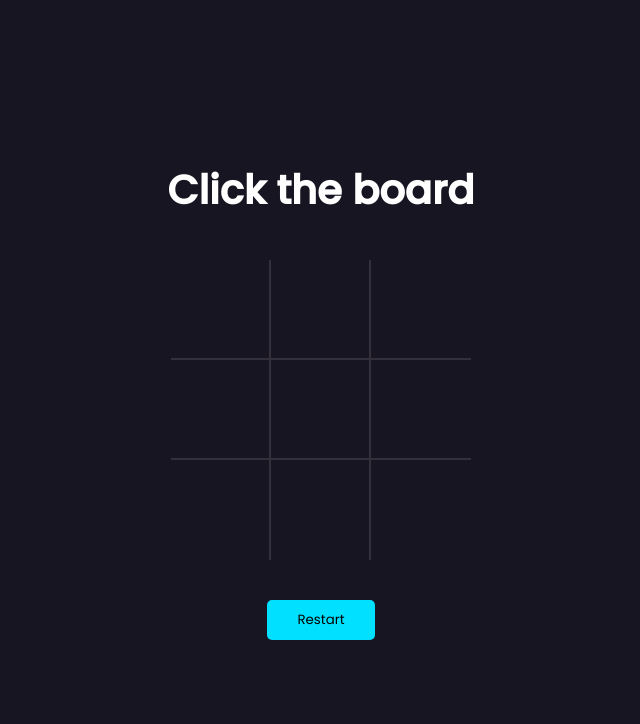
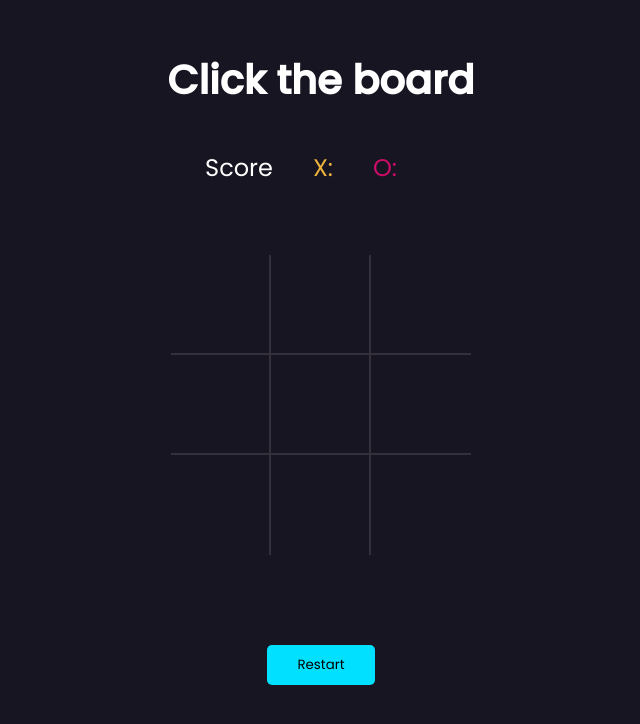
Before and after one commit to kazmonroy/tic-tac-toe, a plain HTML site: page index.html in a window 1280 px wide. Shown: the whole page, without its empty margins (319-959 px from the left). Drawn offline with Linux system fonts and the light colour scheme.

Commit message:
Add score tracker

```diff
--- a/app.js
+++ b/app.js
@@ -3,10 +3,10 @@ const board = (() => {
   const board = document.querySelector(".board");
   const restartBtn = document.querySelector(".restart-btn");
   const playerDisplay = document.querySelector(".turn-status");
+  const xScore = document.querySelector(".x-score");
+  const oScore = document.querySelector(".o-score");
 
   let oTurn;
-  const oPlayer = "o";
-  const xPlayer = "x";
   const winCombinations = [
     [0, 1, 2],
     [3, 4, 5],
@@ -18,21 +18,35 @@ const board = (() => {
     [2, 4, 6],
   ];
 
-  play = (e) => {
+  let xWins = 0;
+  let oWins = 0;
+
+  // Players
+  const _Players = (mark) => {
+    return { mark };
+  };
+
+  const player1 = _Players("o");
+  const player2 = _Players("x");
+  const oPlayer = player1.mark;
+  const xPlayer = player2.mark;
+
+  _play = (e) => {
     const cell = e.target;
     const currentPlayer = oTurn ? oPlayer : xPlayer;
-    addMark(cell, currentPlayer);
+    _addMark(cell, currentPlayer);
     switchPlayer();
-    addMarkHover();
+    _addMarkHover();
 
-    if (checkWin(currentPlayer)) {
-      endGame(false, currentPlayer);
+    if (_checkWin(currentPlayer)) {
+      countWins(currentPlayer);
+      _endGame(false, currentPlayer);
     } else if (isDraw()) {
-      endGame(true);
+      _endGame(true);
     }
   };
 
-  checkWin = (currentPlayer) => {
+  _checkWin = (currentPlayer) => {
     return winCombinations.some((combination) => {
       return combination.every((index) => {
         return cells[index].classList.contains(currentPlayer);
@@ -40,7 +54,7 @@ const board = (() => {
     });
   };
 
-  endGame = (draw, currentPlayer) => {
+  _endGame = (draw, currentPlayer) => {
     if (draw) {
       playerDisplay.innerText = `It's a draw!`;
       playerDisplay.classList.add("draw");
@@ -54,8 +68,20 @@ const board = (() => {
     }
 
     setTimeout(() => {
-      restartGame();
+      _restartGame();
     }, 2000);
+  };
+
+  countWins = (currentPlayer) => {
+    if (currentPlayer === xPlayer) {
+      xWins++;
+      // console.log("x + 1");
+      xScore.textContent = xWins;
+    } else if (currentPlayer === oPlayer) {
+      oWins++;
+      // console.log("o + 1");
+      oScore.textContent = oWins;
+    }
   };
 
   isDraw = () => {
@@ -76,12 +102,12 @@ const board = (() => {
     }
   };
 
-  addMark = (cell, currentPlayer) => {
+  _addMark = (cell, currentPlayer) => {
     cell.classList.add(currentPlayer);
   };
 
-  addMarkHover = () => {
-    resetBoard();
+  _addMarkHover = () => {
+    _resetBoard();
     if (oTurn) {
       board.classList.add(oPlayer);
     } else {
@@ -89,7 +115,7 @@ const board = (() => {
     }
   };
 
-  resetBoard = () => {
+  _resetBoard = () => {
     board.classList.remove(xPlayer);
     board.classList.remove(oPlayer);
     playerDisplay.classList.remove("x_win");
@@ -100,23 +126,23 @@ const board = (() => {
   startGame = () => {
     oTurn = false;
     cells.forEach((cell) => {
-      cell.addEventListener("click", play, { once: true });
+      cell.addEventListener("click", _play, { once: true });
     });
-    addMarkHover();
+    _addMarkHover();
   };
 
-  restartGame = () => {
+  _restartGame = () => {
     cells.forEach((cell) => {
       cell.classList.remove(oPlayer);
       cell.classList.remove(xPlayer);
     });
 
     playerDisplay.innerText = "Play again";
-    resetBoard();
+    _resetBoard();
     startGame();
   };
 
-  restartBtn.addEventListener("click", restartGame);
+  restartBtn.addEventListener("click", _restartGame);
 
   return { startGame };
 })();
--- a/index.html
+++ b/index.html
@@ -14,8 +14,13 @@
     <title>Tic Tac Toe</title>
   </head>
   <body>
+    <h3 class="turn-status">Click the board</h3>
+    <div class="scoreboard">
+      <div class="score-title">Score</div>
+      <div class="score x">X: <span class="x-score"></span></div>
+      <div class="score o">O: <span class="o-score"></span></div>
+    </div>
     <div class="main">
-      <h3 class="turn-status">Click the board</h3>
       <div class="board">
         <div class="cell" data-cell></div>
         <div class="cell" data-cell></div>
@@ -27,8 +32,8 @@
         <div class="cell" data-cell></div>
         <div class="cell" data-cell></div>
       </div>
-      <button class="restart-btn">Restart</button>
     </div>
+    <button class="restart-btn">Restart</button>
 
     <script src="./app.js"></script>
   </body>
--- a/style.css
+++ b/style.css
@@ -16,15 +16,36 @@
 body {
     background-color: var(--bg-color);
     font-family: 'Poppins', sans-serif;
+    text-align: center;
 }
 
 .main {
     display: flex;
-    flex-direction: column;
     align-items: center;
     justify-content: center;
-    height: 100vh;
+    height: 50vh;
     width: 100vw;
+}
+
+.scoreboard {
+    color: white;
+    font-size: 1.5rem;
+    display: flex;
+    align-items: center;
+    justify-content: center;
+    margin: 20px 0px;
+}
+
+.scoreboard > * {
+    margin-right: 40px;
+}
+
+.score.x {
+    color: var(--x-mark) ;
+}
+
+.score.o {
+    color: var(--o-mark);
 }
 
 .board {
@@ -32,7 +53,6 @@ body {
     max-width: 400px;
     display: grid;
     grid-template-columns: repeat(3, auto);
-
     align-content: center;
     justify-content: center;
     position: relative;
@@ -138,6 +158,11 @@ span.x_win {
     color: var(--x-mark);
 }
 
+.turn-status {
+    text-align: center;
+    margin-top: 50px;
+}
+
 .turn-status.draw {
     color: #01E0FF;
 }
```
